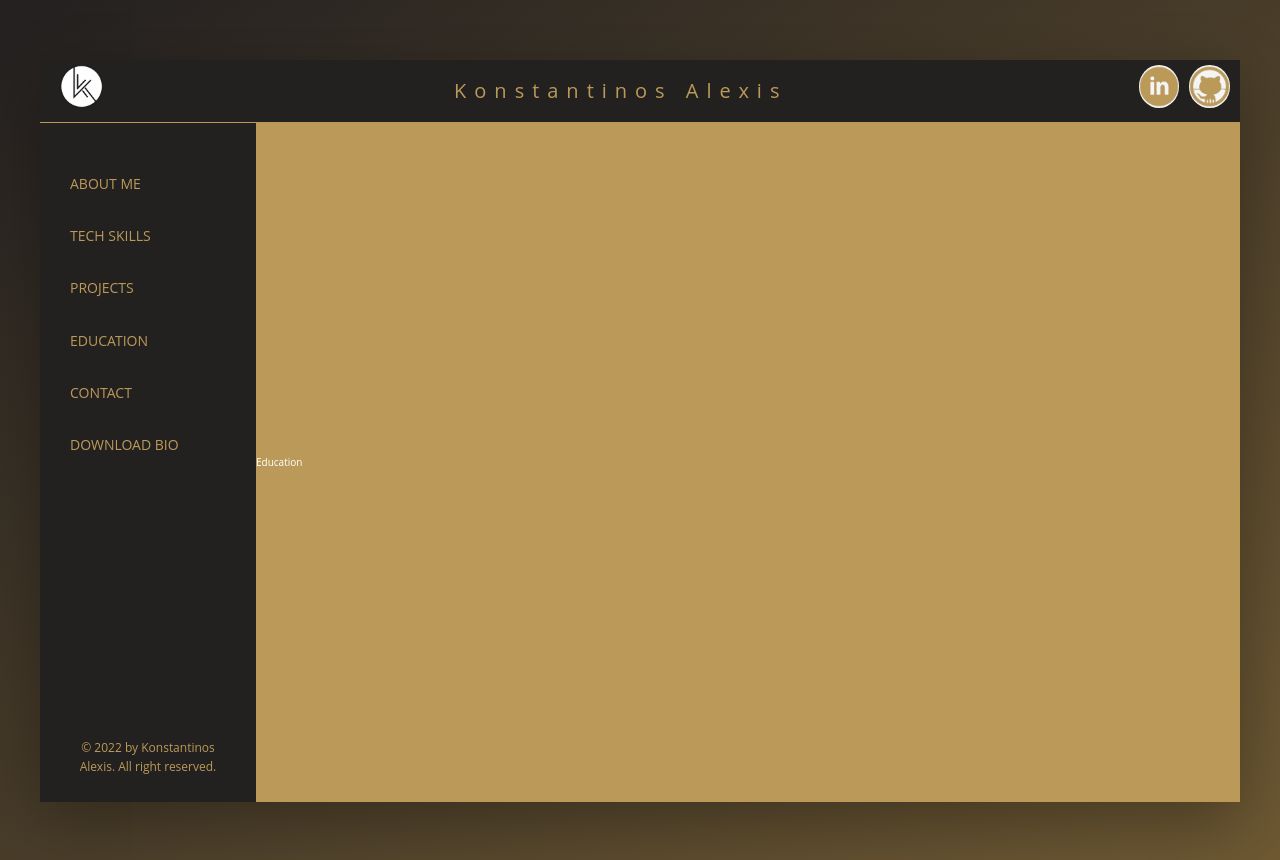
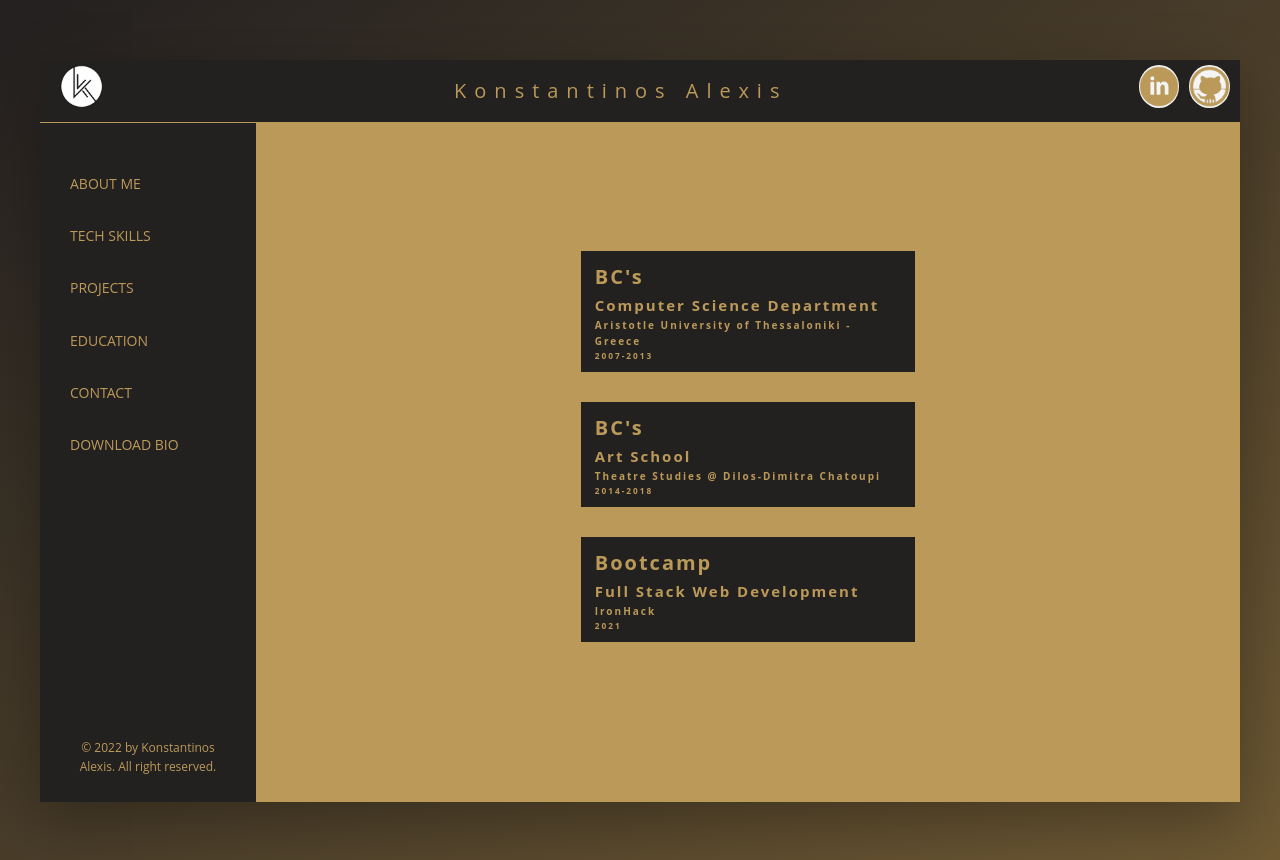
Before and after one commit to kostalexis89/konstantinos-alexis, a React (Create React App) app: page /education in a window 1280 px wide. Built offline with nearby package versions, Linux system fonts and the light colour scheme.

Commit message:
added education with styles

```diff
--- a/src/pages/Education.js
+++ b/src/pages/Education.js
@@ -1,9 +1,27 @@
 import React from 'react'
+import '../styles/education.scss'
 
 export default function Education() {
     return (
-        <div>
-            Education
+        <div className='education-view'>
+            <div className='education-view__item'>
+                <h1>BC's</h1>
+                <h2>Computer Science Department</h2>
+                <h4>Aristotle University of Thessaloniki - Greece</h4>
+                <h5>2007-2013</h5>
+            </div>
+            <div className='education-view__item'>
+                <h1>BC's</h1>
+                <h2>Art School</h2>
+                <h4>Theatre Studies @ Dilos-Dimitra Chatoupi</h4>
+                <h5>2014-2018</h5>
+            </div>
+            <div className='education-view__item'>
+                <h1>Bootcamp</h1>
+                <h2>Full Stack Web Development </h2>
+                <h4>IronHack</h4>
+                <h5>2021</h5>
+            </div>
         </div>
     )
 }
--- a/src/styles/about.scss
+++ b/src/styles/about.scss
@@ -22,7 +22,6 @@
         width: 100%;
         -webkit-backface-visibility: hidden;
         backface-visibility: hidden;
-        border-radius: 3px;
         overflow: hidden;
         box-shadow: 0 1.5rem 4rem rgba($color-black, .15);
 
--- /dev/null
+++ b/src/styles/education.scss
@@ -0,0 +1,17 @@
+@import './colors.scss';
+
+.education-view {
+    display: flex;
+    align-items: center;
+    flex: 1;
+    flex-direction: column;
+    &__item {
+        background-color: $primary-color-dark-2;
+        color: $primary-color-light;
+        margin-bottom: 3rem;
+        width: 34%;
+        height: 20%;
+        padding: 1rem 1.4rem;
+        letter-spacing: .2rem;
+    }
+}
--- a/src/styles/skills.scss
+++ b/src/styles/skills.scss
@@ -8,7 +8,7 @@
 
     &__item {
         background-color: $primary-color-dark-2;
-        width: 40vw;
+        width: 50vw;
         height: 5rem;
         margin-bottom: 2rem;
         font-size: 1.4rem;
@@ -18,5 +18,12 @@
         flex-direction: column;
         justify-content: center;
         color: $primary-color-light;
+        box-shadow: 0 0.6rem 1rem rgba(0, 0, 0, 0.3);
+        transition: 1.4s;
+
+        &:hover {
+            border-radius: 50%;
+            transition: .5s;
+        }
     }
   }
```
